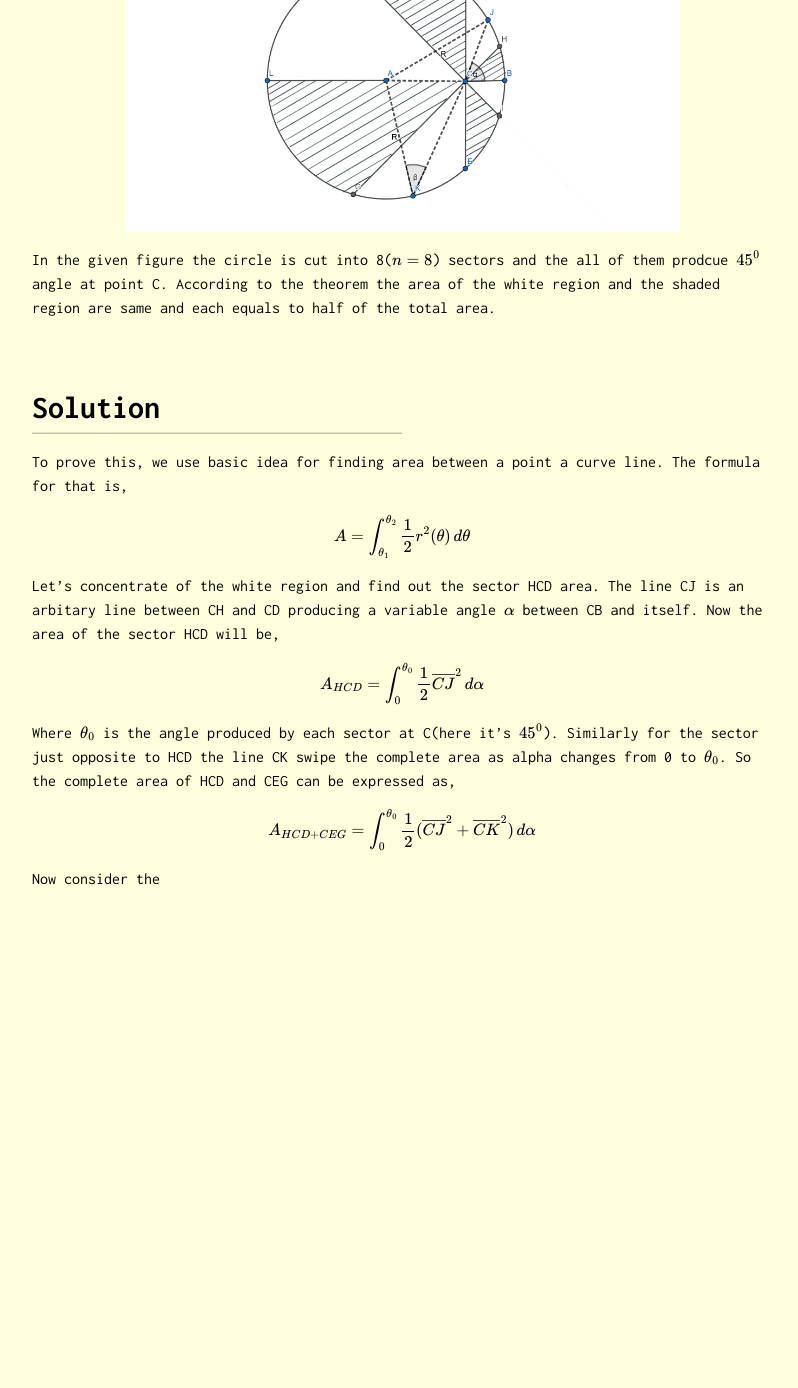
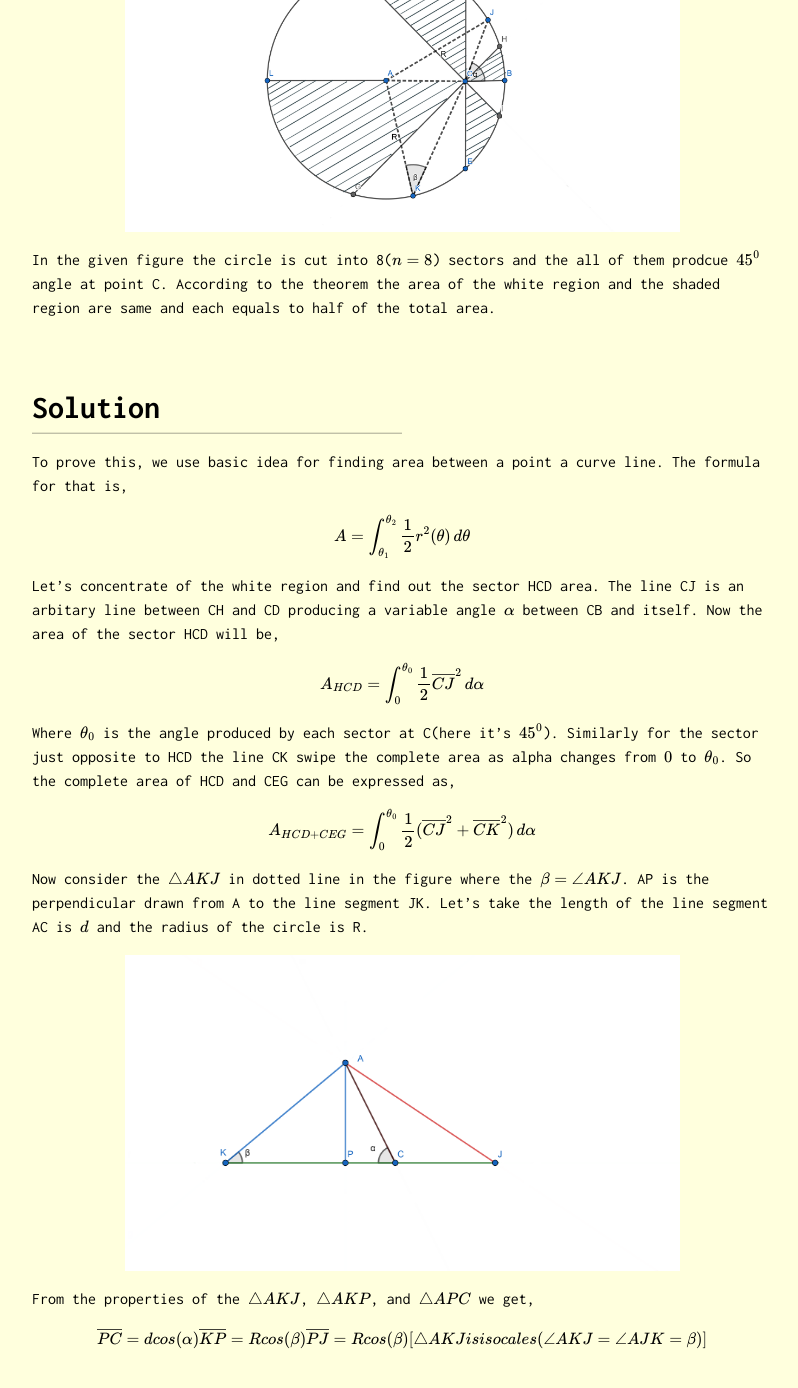
Before and after one commit to Oscuro-Phoenix/math-for-fun, a Jekyll site: the page built from _posts/2021-04-30-Problem-8.md, in a window 1280 px wide and 1400 px high, scrolled down 581 px. Shown: the top 1388 px of the window, without its empty margins (238-1036 px from the left). Built offline with Jekyll 4.4.1, drawn with Linux system fonts in a browser that asks for light colours; formulas are drawn with MathJax 3; before the commit the page ends 1524 px from its top, so only the background shows below that.

Commit message:
Prob 8 update

```diff
--- a/_posts/2021-04-30-Problem-8.md
+++ b/_posts/2021-04-30-Problem-8.md
@@ -27,10 +27,20 @@ $$
 A_{HCD}=\int_{0}^{\theta_0} \frac{1}{2} \overline{CJ}^2\,d\alpha
 $$
 
-Where $$\theta_0$$ is the angle produced by each sector at C(here it's $$45^0$$). Similarly for the sector just opposite to HCD the line CK swipe the complete area as alpha changes from 0 to $$\theta_0$$. So the complete area of HCD and CEG can be expressed as,
+Where $$\theta_0$$ is the angle produced by each sector at C(here it's $$45^0$$). Similarly for the sector just opposite to HCD the line CK swipe the complete area as alpha changes from $$0$$ to $$\theta_0$$. So the complete area of HCD and CEG can be expressed as,
 
 $$
 A_{HCD+CEG}=\int_{0}^{\theta_0} \frac{1}{2} (\overline{CJ}^2+\overline{CK}^2)\,d\alpha
 $$
 
-Now consider the
+Now consider the $$\triangle AKJ$$ in dotted line in the figure where the $$\beta=\angle AKJ$$. AP is the perpendicular drawn from A to the line segment JK. Let's take the length of the line segment AC is $$d$$ and the radius of the circle is R.
+
+<center><img style=" display: block; margin-left: auto; margin-right: auto;width: 75%;" src="../assets/Prob8_fig2.png"></center>
+
+From the properties of the $$\triangle AKJ$$, $$\triangle AKP$$, and $$\triangle APC$$ we get,
+
+$$
+\overline{PC}=dcos(\alpha)
+\overline{KP}=Rcos(\beta)
+\overline{PJ}=Rcos(\beta)[\triangle AKJ is isocales(\angle AKJ= \angle AJK=\beta)]
+$$
```
Also changed, not shown: assets/Prob8_fig2.png (added).
